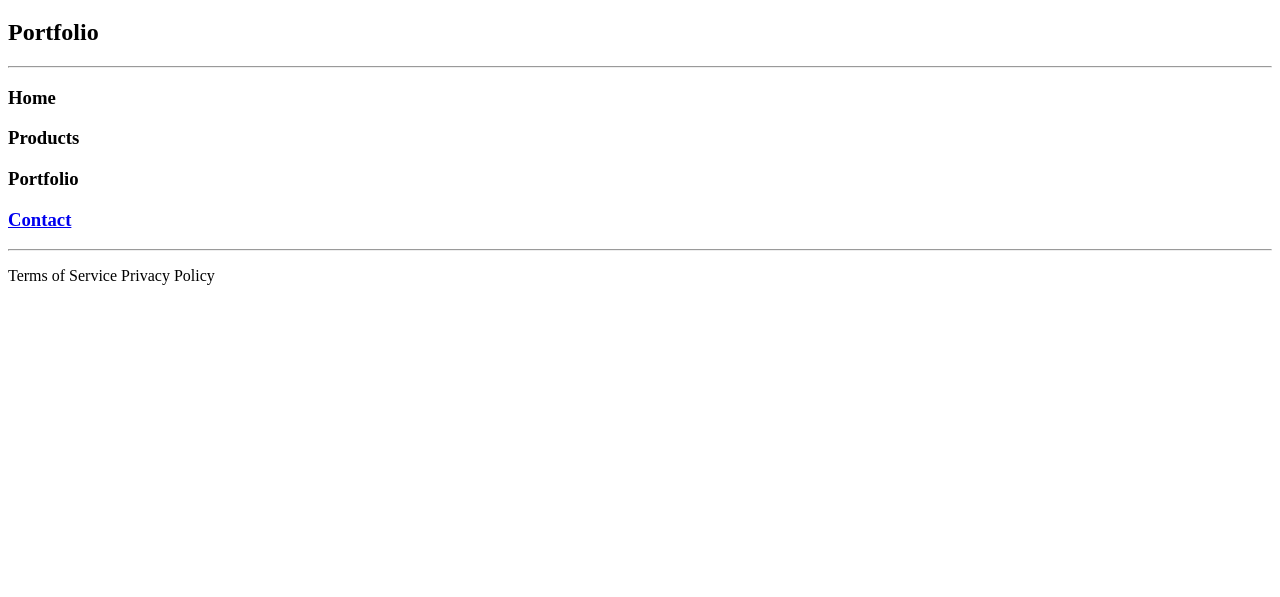
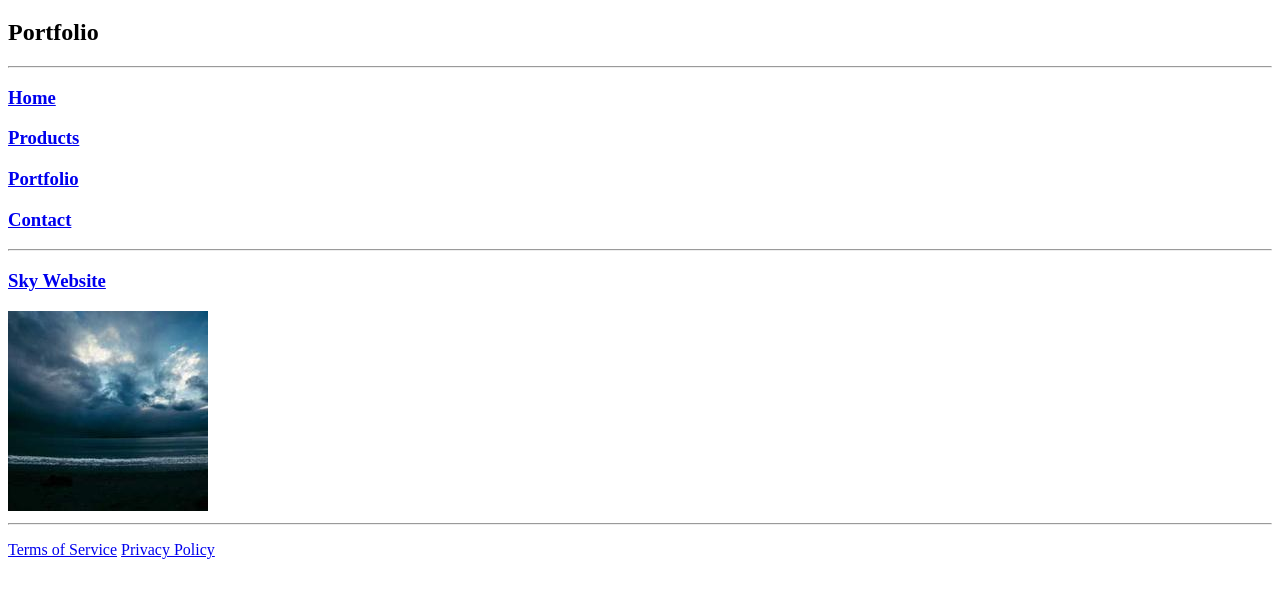
Before and after one commit to denariusdigital/testdigiv02, a plain HTML site: page portfolio.html in a window 1280 px wide. Shown: the part 61-658 px from the top of the page. Drawn offline with Linux system fonts and the light colour scheme.

Commit message:
Update portfolio.html

```diff
--- a/portfolio.html
+++ b/portfolio.html
@@ -9,11 +9,15 @@
    <h1>Denarius Digital</h1>
    <h2>Portfolio</h2>
    <hr/>
-   <h3>Home</h3>
-   <h3>Products</h3>
-   <h3>Portfolio</h3>
+   <h3><a href="./index.html">Home</a></h3>
+   <h3><a href="./products.html">Products</a></h3>
+   <h3><a href="./portfolio.html">Portfolio</a></h3>
    <h3><a href="./contact.html">Contact</a></h3>
    <hr/>
-   <p>Terms of Service  Privacy Policy</p>
+   <h3> <a href="./index.html">Sky Website</a></h3>
+
+   <a href="./index.html"><img src="./assets/images/1019-200x200.jpg""></a>
+   <hr/>
+   <p><a href="./tos.html">Terms of Service</a> <a href="./privacy.html">Privacy Policy</a>  </p>
 </body>
 </html>
```
